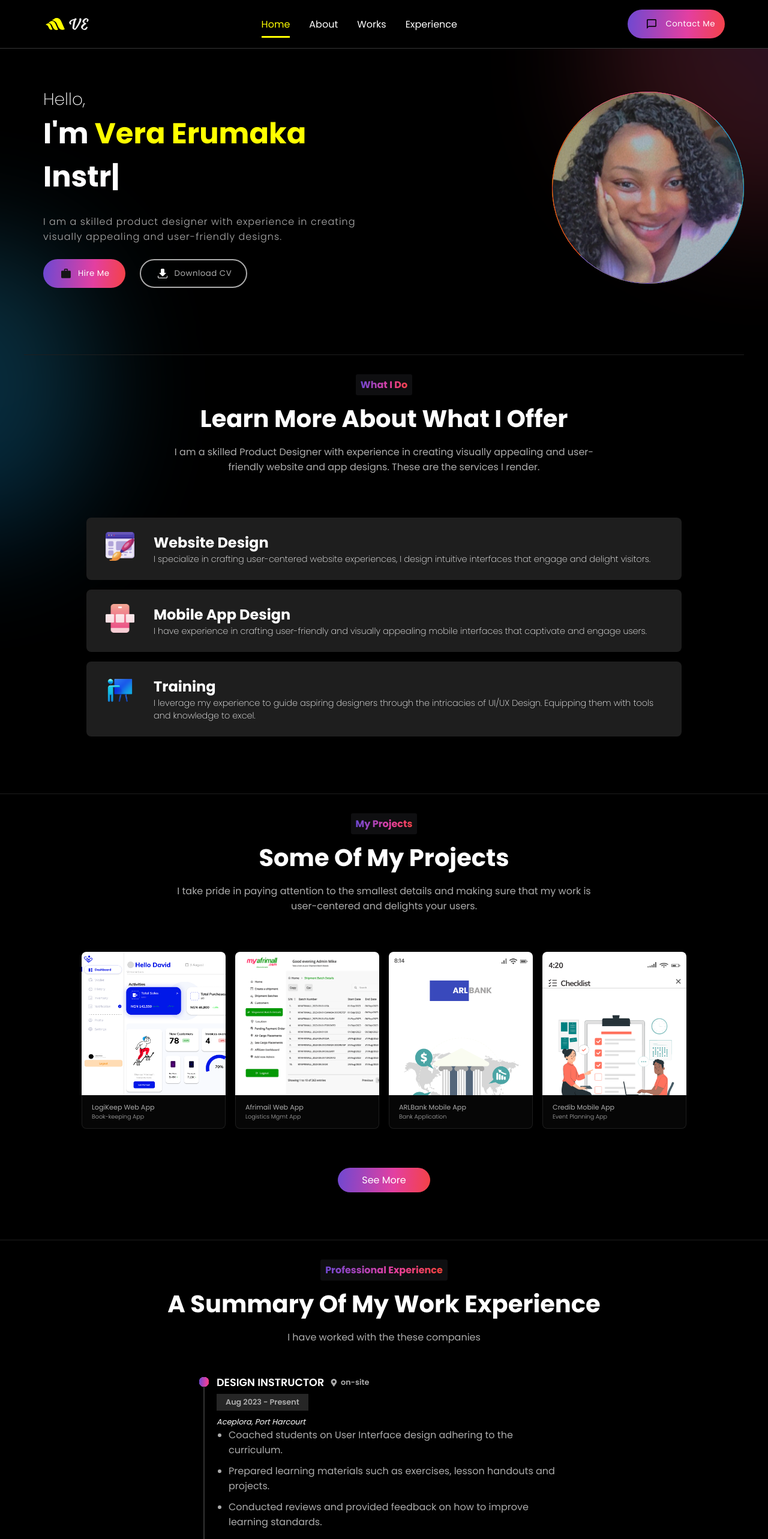
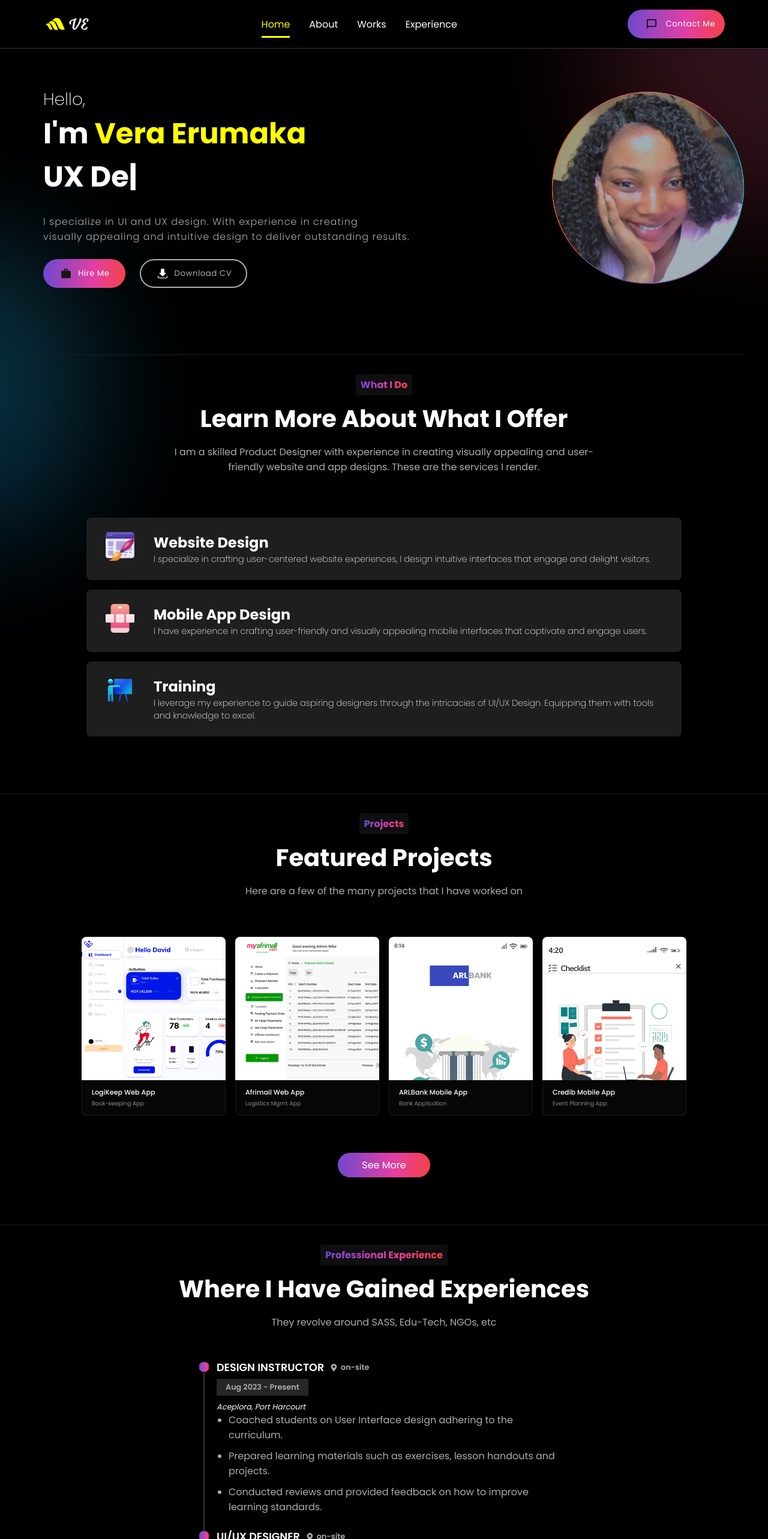
Before and after one commit to PromiseUdo/veraerumaka, a React (Create React App) app: page / in a window 1280 px wide. Shown: the top 2566 px of the page at 60% size. Built offline with nearby package versions, Linux system fonts and the light colour scheme.

Commit message:
site update

```diff
--- a/src/components/Contact.jsx
+++ b/src/components/Contact.jsx
@@ -44,7 +44,7 @@ const Contact = () => {
       className={styles.contact}
       title="Let's Talk About Your Next Project"
       subtitle="Contact Me"
-      description="Feel free to reach out to me to discuss your project or learn about product design"
+      description="If you need a highly inspired designer to execute your ideas. I am your girl!"
       id="contact"
     >
       <div className={styles.container}>
--- a/src/components/Experience.jsx
+++ b/src/components/Experience.jsx
@@ -108,9 +108,9 @@ const Experience = () => {
     <Section
       ref={scrollRef}
       className={styles.contact}
-      title="A Summary Of My Work Experience"
+      title="Where I Have Gained Experiences"
       subtitle="Professional Experience"
-      description="I have worked with the these companies"
+      description="They revolve around SASS, Edu-Tech, NGOs, etc"
       id="experience"
     >
       <div className={styles.container}>
--- a/src/components/Footer.jsx
+++ b/src/components/Footer.jsx
@@ -4,8 +4,7 @@ import { BsFillSuitHeartFill } from "react-icons/bs";
 const Footer = () => {
   return (
     <footer className={styles.footer}>
-      <p>Copyright &#169; 2023 Vera Erumaka. Made with </p>
-      <BsFillSuitHeartFill style={{ margin: "0 0.2rem" }} />
+      <p>Copyright &#169; 2023 Vera Erumaka </p>
     </footer>
   );
 };
--- a/src/components/Intro.jsx
+++ b/src/components/Intro.jsx
@@ -23,9 +23,9 @@ const Intro = () => {
             sequence={[
               "Product Designer",
               1000,
-              "Instructor",
+              "Tutor",
               1000,
-              "Creative Thinker",
+              "UX Designer",
               1000,
             ]}
             wrapper="span"
@@ -34,8 +34,9 @@ const Intro = () => {
           />
         </span>
         <p className={styles.introPara}>
-          I am a skilled product designer with experience in creating <br />
-          visually appealing and user-friendly designs.
+          I specialize in UI and UX design. With experience in creating <br />
+          visually appealing and intuitive design to deliver outstanding
+          results.
         </p>
 
         <div className={styles.actions}>
--- a/src/components/Works.jsx
+++ b/src/components/Works.jsx
@@ -73,9 +73,9 @@ const Works = () => {
     <Section
       ref={scrollRef}
       className={styles.works}
-      title="Some Of My Projects"
-      subtitle="My Projects"
-      description="I take pride in paying attention to the smallest details and making sure that my work is user-centered and delights your users."
+      title="Featured Projects"
+      subtitle="Projects"
+      description="Here are a few of the many projects that I have worked on"
       id="works"
     >
       <div className={styles.container}>
--- a/src/styles/Works.module.scss
+++ b/src/styles/Works.module.scss
@@ -129,14 +129,17 @@
   border: 1px solid $color-gray-200;
   border-top: none;
   padding: 0.75rem 1rem;
+  @media screen and (max-width: 770px) {
+    text-align: center;
+  }
 }
 
 .cardText > h5 {
-  font-weight: 400;
+  font-weight: 500;
   font-size: 0.7rem;
-  color: $color-gray-100;
+  color: $color-white;
 
-  // margin-bottom: 0.5rem;
+  margin-bottom: 0.2rem;
 }
 .cardText > p {
   font-weight: 300;
```
